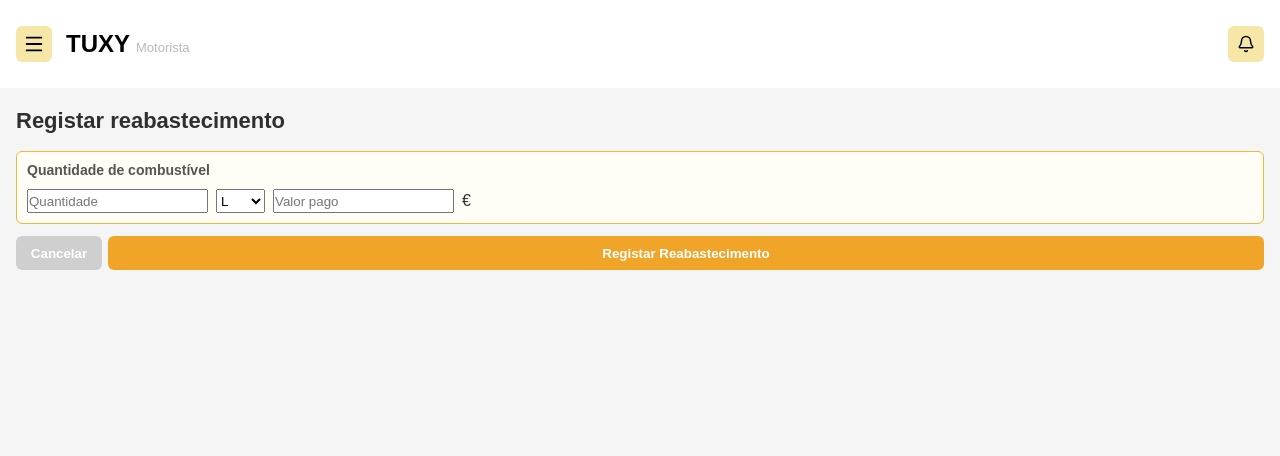
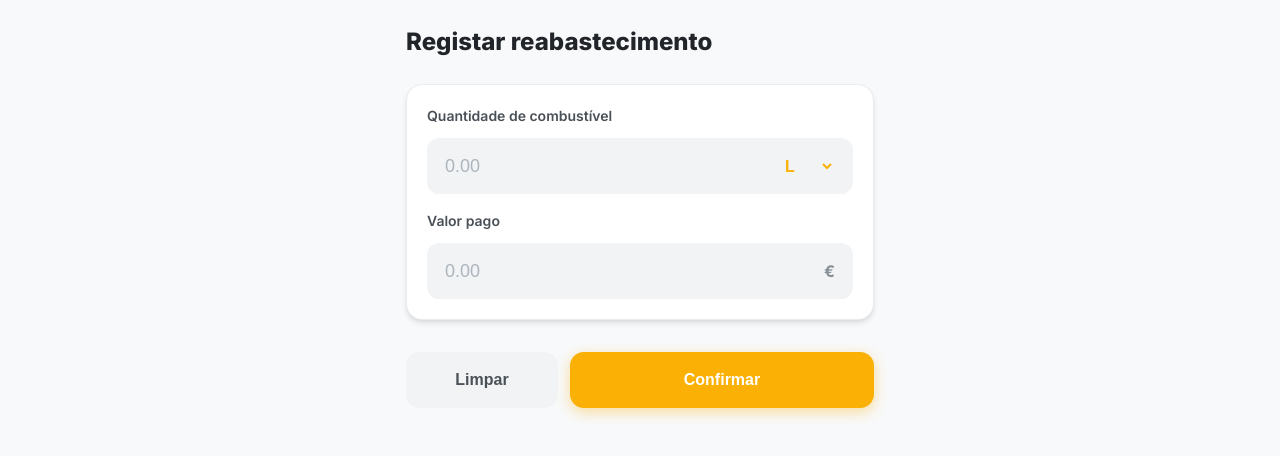
Before and after one commit to Thelta04/PTIR, a React (Vite) app in the folder frontend/: page /driver/refuels in a window 1280 px wide. Shown: the top 456 px of the page. Built offline with nearby package versions, Linux system fonts and the light colour scheme; what @porsche-design-system/components-react would draw is missing.

Commit message:
ban e unban e fiz do css do refuels

```diff
--- a/frontend/src/api/client.js
+++ b/frontend/src/api/client.js
@@ -93,6 +93,9 @@ export const listDrivers = () => api.get('driver/');
 export const createDriver = (data) =>
   api.post('auth/create/driver/', data);
 
+export const toggleUserStatus = (id) => api.patch(`user/${id}/toggle-status/`);
+export const deleteUser = (id) => api.delete(`user/${id}/delete/`);
+
 // ── Taxis ───────────────────────────────────────
 export const getTaxi = (plate) => api.get(`taxi/${plate}`);
 export const listTaxis = () => api.get('taxi/');
--- a/frontend/src/pages/driver/Refuels.jsx
+++ b/frontend/src/pages/driver/Refuels.jsx
@@ -1,12 +1,8 @@
 import { useState } from 'react';
-import { useNavigate } from 'react-router-dom';
-import { Menu, Bell, X, Check, ChevronLeft } from 'lucide-react';
+import { X, Check } from 'lucide-react';
 import './refuels.css';
 
 export default function Refuels() {
-  const navigate = useNavigate();
-
-  const [isMenuOpen, setIsMenuOpen] = useState(false);
   const [amount, setAmount] = useState('');
   const [price, setPrice] = useState('');
   const [unit, setUnit] = useState('L');
@@ -29,48 +25,28 @@ export default function Refuels() {
     setShowPopup(true);
   };
 
-  const handleMenuClick = (path) => {
-    setIsMenuOpen(false);
-    navigate(path);
-  };
-
   return (
     <div className="refuel-page">
-      <header className="refuel-header">
-        <button className="refuel-icon-btn" onClick={() => setIsMenuOpen(true)}>
-          <Menu size={22} />
-        </button>
-
-        <div className="refuel-brand">
-          <span className="refuel-logo">TUXY</span>
-          <span className="refuel-role">Motorista</span>
-        </div>
-
-        <button className="refuel-icon-btn">
-          <Bell size={18} />
-        </button>
-      </header>
-
       <main className="refuel-main">
         <h1>Registar reabastecimento</h1>
 
         <section className="refuel-card">
+          <div className="refuel-inputs">
+            <div className="refuel-input-row">
               <label>Quantidade de combustível</label>
-
-          <div className="refuel-inputs refuel-inputs--clean">
+              <div className="refuel-field-group">
                 <input
                   className="refuel-field"
                   type="number"
                   min="0"
                   step="0.01"
-              placeholder="Quantidade"
+                  placeholder="0.00"
                   value={amount}
                   onChange={(e) => {
                     const value = e.target.value;
                     if (value === '' || Number(value) >= 0) setAmount(value);
                   }}
                 />
-
                 <select
                   className="refuel-unit"
                   value={unit}
@@ -79,21 +55,27 @@ export default function Refuels() {
                   <option value="L">L</option>
                   <option value="kWh">kWh</option>
                 </select>
+              </div>
+            </div>
 
+            <div className="refuel-input-row">
+              <label>Valor pago</label>
+              <div className="refuel-field-group">
                 <input
                   className="refuel-field"
                   type="number"
                   min="0"
                   step="0.01"
-              placeholder="Valor pago"
+                  placeholder="0.00"
                   value={price}
                   onChange={(e) => {
                     const value = e.target.value;
                     if (value === '' || Number(value) >= 0) setPrice(value);
                   }}
                 />
-
                 <span className="refuel-currency">€</span>
+              </div>
+            </div>
           </div>
         </section>
 
@@ -106,72 +88,14 @@ export default function Refuels() {
               setUnit('L');
             }}
           >
-            Cancelar
+            Limpar
           </button>
 
           <button className="refuel-submit" onClick={handleSubmit}>
-            Registar Reabastecimento
+            Confirmar
           </button>
         </div>
       </main>
-
-      {isMenuOpen && (
-        <>
-          <div
-            className="refuel-drawer-overlay"
-            onClick={() => setIsMenuOpen(false)}
-          />
-
-          <aside className="refuel-drawer-menu">
-            <div className="refuel-drawer-header">
-              <span className="refuel-drawer-title">Menu</span>
-              <button
-                className="refuel-drawer-close"
-                onClick={() => setIsMenuOpen(false)}
-              >
-                <ChevronLeft size={24} />
-              </button>
-            </div>
-
-            <nav className="refuel-drawer-nav">
-              <button
-                className="refuel-drawer-link"
-                onClick={() => handleMenuClick('/driver')}
-              >
-                Página principal
-              </button>
-
-              <button
-                className="refuel-drawer-link"
-                onClick={() => handleMenuClick('/driver')}
-              >
-                Registar turno
-              </button>
-
-              <button
-                className="refuel-drawer-link active"
-                onClick={() => handleMenuClick('/driver/refuels')}
-              >
-                Registar reabastecimento
-              </button>
-
-              <button
-                className="refuel-drawer-link"
-                onClick={() => handleMenuClick('/driver')}
-              >
-                Consultar turnos
-              </button>
-
-              <button
-                className="refuel-drawer-link"
-                onClick={() => handleMenuClick('/driver')}
-              >
-                Histórico de viagens
-              </button>
-            </nav>
-          </aside>
-        </>
-      )}
 
       {showPopup && (
         <div className="refuel-popup-overlay">
--- a/frontend/src/pages/driver/refuels.css
+++ b/frontend/src/pages/driver/refuels.css
@@ -1,220 +1,232 @@
+/* Global Reset & Base */
 .refuel-page {
-  min-height: 100vh;
-  background: #f5f5f5;
-  font-family: Arial, sans-serif;
-  color: #2f2f2f;
+  min-height: calc(100vh - 64px);
+  background: #f8f9fa;
+  font-family: 'Inter', -apple-system, BlinkMacSystemFont, 'Segoe UI', Roboto, sans-serif;
+  color: #1a1a1a;
+  display: flex;
+  flex-direction: column;
 }
 
-.refuel-header {
-  height: 88px;
-  background: #fff;
-  display: flex;
-  align-items: center;
-  padding: 0 16px;
-  gap: 14px;
-}
-
-.refuel-icon-btn {
-  width: 36px;
-  height: 36px;
-  border: none;
-  border-radius: 6px;
-  background: #f6e7a8;
-  display: flex;
-  align-items: center;
-  justify-content: center;
-  cursor: pointer;
-}
-
-.refuel-brand {
-  display: flex;
-  align-items: baseline;
-  gap: 6px;
+/* Main Content */
+.refuel-main {
+  padding: 24px 16px;
   flex: 1;
-}
-
-.refuel-logo {
-  font-size: 24px;
-  font-weight: 800;
-  color: #000;
-}
-
-.refuel-role {
-  font-size: 13px;
-  color: #b8b8b8;
-}
-
-.refuel-main {
-  padding: 16px;
+  max-width: 500px;
+  margin: 0 auto;
+  width: 100%;
 }
 
 .refuel-main h1 {
-  margin: 0 0 14px;
-  font-size: 22px;
+  font-size: 24px;
   font-weight: 800;
+  margin-bottom: 24px;
+  color: #212529;
 }
 
+/* Card */
 .refuel-card {
-  border: 1px solid #f0b73d;
-  border-radius: 6px;
-  background: #fffdf6;
-  padding: 8px 10px 10px;
+  background: #fff;
+  border-radius: 16px;
+  padding: 20px;
+  box-shadow: 0 4px 6px -1px rgba(0, 0, 0, 0.1), 0 2px 4px -1px rgba(0, 0, 0, 0.06);
+  border: 1px solid #e9ecef;
 }
 
 .refuel-card label {
   display: block;
-  margin-bottom: 8px;
   font-size: 14px;
-  color: #555;
   font-weight: 600;
+  color: #495057;
+  margin-bottom: 12px;
 }
 
 .refuel-inputs {
   display: flex;
-  gap: 8px;
+  flex-direction: column;
+  gap: 16px;
 }
 
-.refuel-input-box {
-  width: 68px;
-  height: 36px;
-  border: 1px solid #d8d8d8;
-  border-radius: 6px;
-  background: #fff;
+/* Custom Input Groups */
+.refuel-field-group {
   display: flex;
   align-items: center;
-  padding: 0 6px;
+  background: #f1f3f5;
+  border-radius: 12px;
+  padding: 0 16px;
+  height: 56px;
+  transition: ring 0.2s;
+  border: 2px solid transparent;
 }
 
-.refuel-input-box input {
-  width: 100%;
+.refuel-field-group:focus-within {
+  border-color: #fab005;
+  background: #fff;
+}
+
+.refuel-field {
+  flex: 1;
+  background: transparent;
   border: none;
   outline: none;
-  font-size: 14px;
+  font-size: 18px;
+  font-weight: 600;
+  width: 100%;
+  color: #212529;
 }
 
-.refuel-input-box select {
+.refuel-field::placeholder {
+  color: #adb5bd;
+  font-weight: 400;
+}
+
+.refuel-unit, .refuel-currency {
+  font-size: 16px;
+  font-weight: 700;
+  color: #868e96;
+  margin-left: 8px;
+}
+
+.refuel-unit {
+  background: transparent;
   border: none;
   outline: none;
-  background: transparent;
-  font-size: 13px;
-  color: #999;
+  cursor: pointer;
+  color: #fab005;
 }
 
-.refuel-input-box span {
-  font-size: 14px;
-  color: #999;
-}
-
+/* Actions */
 .refuel-actions {
   display: flex;
-  gap: 6px;
-  margin-top: 12px;
+  gap: 12px;
+  margin-top: 32px;
 }
 
 .refuel-actions button {
-  height: 34px;
-  border: none;
-  border-radius: 6px;
+  height: 56px;
+  border-radius: 14px;
+  font-size: 16px;
   font-weight: 700;
   cursor: pointer;
+  transition: transform 0.1s, opacity 0.2s;
+}
+
+.refuel-actions button:active {
+  transform: scale(0.98);
 }
 
 .refuel-cancel {
-  width: 86px;
-  background: #cfcfcf;
-  color: white;
+  flex: 1;
+  background: #f1f3f5;
+  color: #495057;
+  border: none;
 }
 
 .refuel-submit {
-  flex: 1;
-  background: #f0a529;
-  color: white;
+  flex: 2;
+  background: #fab005;
+  color: #fff;
+  border: none;
+  box-shadow: 0 4px 14px 0 rgba(250, 176, 5, 0.39);
 }
 
+/* Success Popup */
 .refuel-popup-overlay {
   position: fixed;
   inset: 0;
-  background: rgba(0, 0, 0, 0.28);
+  background: rgba(0, 0, 0, 0.5);
+  backdrop-filter: blur(8px);
   display: flex;
   align-items: center;
   justify-content: center;
-  z-index: 100;
-  padding: 18px;
+  z-index: 200;
+  padding: 20px;
 }
 
 .refuel-popup {
   position: relative;
   width: 100%;
-  max-width: 280px;
+  max-width: 320px;
   background: #fff;
-  border-radius: 4px;
-  padding: 28px 18px 16px;
+  border-radius: 24px;
+  padding: 32px 24px;
   text-align: center;
-  box-shadow: 0 12px 28px rgba(0, 0, 0, 0.18);
+  box-shadow: 0 20px 25px -5px rgba(0, 0, 0, 0.1), 0 10px 10px -5px rgba(0, 0, 0, 0.04);
 }
 
 .popup-close {
   position: absolute;
-  top: 8px;
-  right: 8px;
+  top: 16px;
+  right: 16px;
   border: none;
-  background: transparent;
-  color: #999;
+  background: #f1f3f5;
+  width: 32px;
+  height: 32px;
+  border-radius: 50%;
+  display: flex;
+  align-items: center;
+  justify-content: center;
+  color: #868e96;
   cursor: pointer;
 }
 
 .success-badge {
-  width: 86px;
-  height: 86px;
-  margin: 0 auto 12px;
+  width: 80px;
+  height: 80px;
+  margin: 0 auto 20px;
   border-radius: 50%;
-  background: #d8ecd1;
-  color: #5ca756;
+  background: #ebfbee;
+  color: #40c057;
   display: flex;
   align-items: center;
   justify-content: center;
 }
 
 .refuel-popup h2 {
-  margin: 0 0 6px;
-  font-size: 18px;
+  margin: 0 0 8px;
+  font-size: 20px;
+  font-weight: 800;
 }
 
 .popup-text {
-  margin: 0 0 18px;
-  font-size: 11px;
-  color: #8a8a8a;
+  margin-bottom: 24px;
+  font-size: 14px;
+  color: #868e96;
+  line-height: 1.5;
 }
 
 .popup-info {
   display: flex;
-  flex-direction: column;
-  gap: 5px;
+  justify-content: space-between;
+  align-items: center;
+  padding: 12px 0;
 }
 
 .popup-info span {
-  font-size: 12px;
-  color: #777;
+  font-size: 14px;
+  color: #868e96;
+  font-weight: 500;
 }
 
 .popup-info strong {
-  font-size: 28px;
-  color: #333;
+  font-size: 18px;
+  color: #212529;
+  font-weight: 700;
 }
 
 .popup-divider {
-  border-top: 1px dashed #ddd;
-  margin: 16px 0;
+  border-top: 1px solid #f1f3f5;
 }
 
 .popup-button {
   width: 100%;
-  height: 42px;
+  height: 52px;
   border: none;
-  border-radius: 4px;
-  background: #e2ae34;
-  color: white;
+  border-radius: 12px;
+  background: #212529;
+  color: #fff;
   font-weight: 700;
+  font-size: 16px;
   cursor: pointer;
-  margin-top: 18px;
+  margin-top: 24px;
 }
```
Also changed, not shown: frontend/src/pages/manager/ManagerDashboard.jsx (+121 -14 lines), 2 other files (tests, documents, lock files or other folders). Lines whose indentation alone changed are shown as unchanged.
